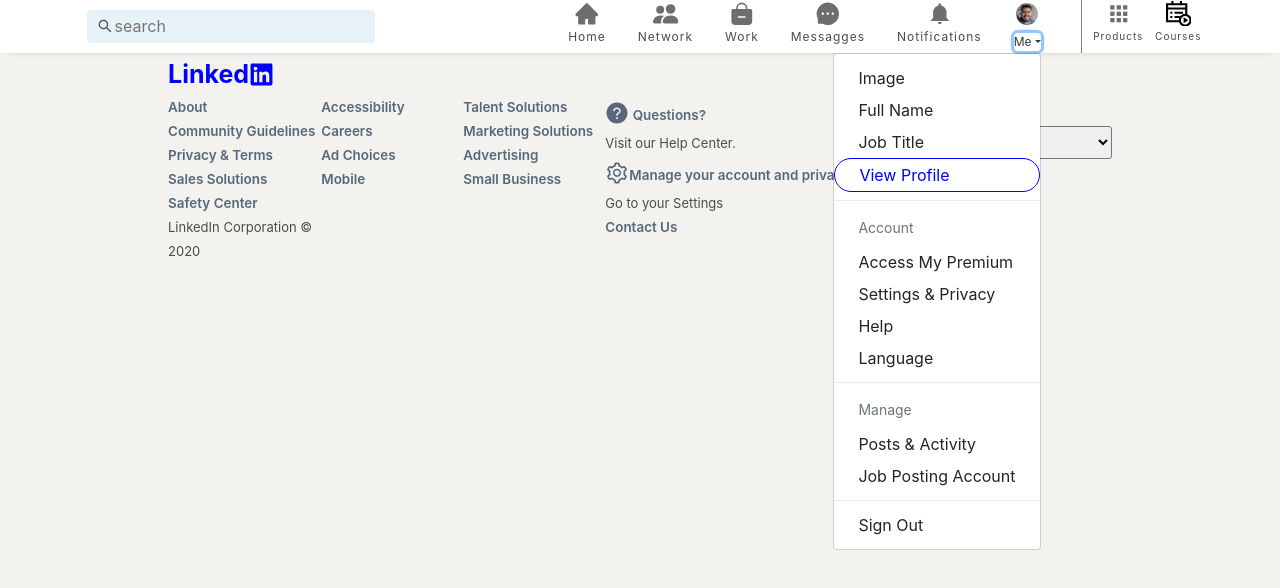
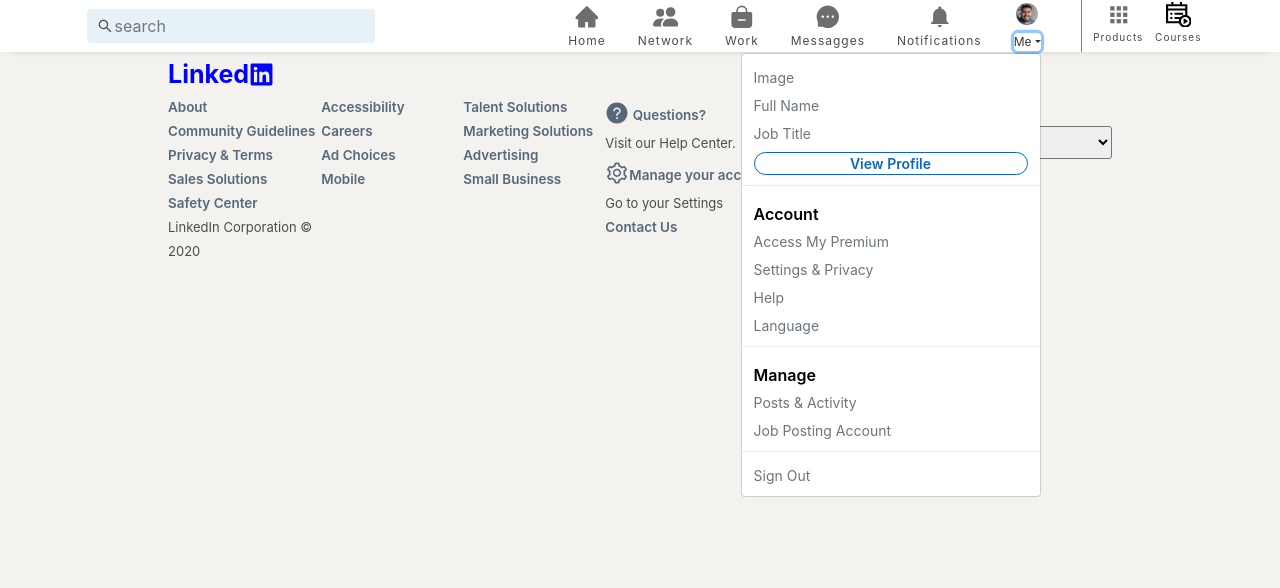
Before and after one commit to abdul-abdu/linkedin-ui-team-project, a React (Create React App) app: page /experience in a window 1280 px wide. Both pictures are taken after a click on the button "Me". Shown: the top 588 px of the page. Built offline with nearby package versions, Linux system fonts and the light colour scheme; no server answers.

Commit message:
fixed css for me dropdown
-aligned the navbar items vertically because they were ever so slightly off and it was killing me

```diff
--- a/src/components/Navbar.jsx
+++ b/src/components/Navbar.jsx
@@ -11,7 +11,15 @@
 import abdul from "../components/abdul.jpeg";
 import "./styles/Navbar.css";
 import "bootstrap/dist/css/bootstrap.min.css";
-import { Container, DropdownButton, Dropdown, Image } from "react-bootstrap";
+import {
+  Container,
+  DropdownButton,
+  Col,
+  Dropdown,
+  Button,
+  Image,
+  Row,
+} from "react-bootstrap";
 
 // fetch("https://striveschool-api.herokuapp.com/api/product/", {
 //   headers: {
@@ -128,20 +136,34 @@
             <div className="navbar-profile-menu mx-3 text-center">
               {/* <CgProfile className="icon" /> */}
               <img src={abdul} alt="" />
-              <DropdownButton
-                menuAlign="right"
-                title="Me"
-                id="dropdown-menu-align-right"
-              >
+              <Dropdown alignRight>
+                <Dropdown.Toggle id="dropdown-menu-align-right" title="Me">
+                  Me
+                </Dropdown.Toggle>
+                <Dropdown.Menu id="meMenu" style={{ minWidth: "300px" }}>
                   {this.state.user ? (
                     <>
-                    <Dropdown.Item eventKey="1">
-                      Access My Premium
+                      <Dropdown.Item
+                        eventKey="1"
+                        style={{ padding: "4px 12px" }}
+                      >
+                        <div className="d-flex">
+                          <img
+                            src={this.state.user.image}
+                            alt=""
+                            width="56px"
+                          />
+
+                          <div className="pl-1 d-flex flex-column justify-content-center">
+                            <h6>
+                              {this.state.user.name +
+                                " " +
+                                this.state.user.surname}
+                            </h6>
+                            <h6>{this.state.user.title}</h6>
+                          </div>
+                        </div>
                       </Dropdown.Item>
-                    <Dropdown.Item eventKey="2">
-                      Settings & Privacy
-                    </Dropdown.Item>
-                    <Dropdown.Item eventKey="3">Help</Dropdown.Item>
                     </>
                   ) : (
                     <>
@@ -151,15 +173,8 @@
                     </>
                   )}
 
-                <Dropdown.Item
-                  eventKey="4"
-                  style={{
-                    borderRadius: "20px",
-                    color: "blue",
-                    border: "1px solid blue",
-                  }}
-                >
-                  View Profile
+                  <Dropdown.Item eventKey="4">
+                    <Button id="profileButton">View Profile</Button>
                   </Dropdown.Item>
                   <Dropdown.Divider />
                   <Dropdown.Header>Account</Dropdown.Header>
@@ -170,10 +185,13 @@
                   <Dropdown.Divider />
                   <Dropdown.Header>Manage</Dropdown.Header>
                   <Dropdown.Item eventKey="9">Posts & Activity</Dropdown.Item>
-                <Dropdown.Item eventKey="10">Job Posting Account</Dropdown.Item>
+                  <Dropdown.Item eventKey="10">
+                    Job Posting Account
+                  </Dropdown.Item>
                   <Dropdown.Divider />
                   <Dropdown.Item eventKey="11">Sign Out</Dropdown.Item>
-              </DropdownButton>
+                </Dropdown.Menu>
+              </Dropdown>
             </div>
             <div className="side-menu mx-4">
               <div className="products-menu text-center">
--- a/src/components/styles/Navbar.css
+++ b/src/components/styles/Navbar.css
@@ -26,6 +26,22 @@
   position: relative;
   left: 16%;
   flex: 0.4;
+}
+
+.navbar-right > div {
+  display: flex;
+  flex-direction: column;
+  justify-content: center;
+  align-items: center;
+}
+
+.navbar-right > div:last-of-type {
+  flex-direction: initial;
+  justify-content: center;
+}
+
+.navbar-right > div > h5 {
+  margin-bottom: 0px;
 }
 
 .navbar-left {
@@ -96,6 +112,47 @@
   font-weight: 400;
 }
 
-.dropdown-item h6 {
-  font-weight: 700;
+#meMenu img {
+  border-radius: 100%;
 }
+
+#meMenu h6 {
+  margin-bottom: 0;
+  color: black;
+}
+#meMenu h6:hover {
+  text-decoration: none;
+}
+
+#meMenu #profileButton {
+  background-color: white;
+  border: 1px solid #0a66c2;
+  border-radius: 500px;
+  width: 100%;
+  padding: 0;
+  color: #0a66c2;
+  font-size: 14px;
+  font-weight: 600;
+  text-align: center;
+}
+#meMenu #profileButton:hover {
+  background-color: #0983fd38;
+}
+#meMenu .dropdown-item {
+  font-size: 14px;
+  color: #6c757d;
+  padding: 5px 12px 2px;
+}
+#meMenu .dropdown-item:hover {
+  background-color: white;
+  text-decoration: underline;
+}
+#meMenu .dropdown-item:first-of-type:hover {
+  text-decoration: none;
+}
+#meMenu .dropdown-header {
+  font-size: 16px;
+  font-weight: 600;
+  padding: 8px 12px 0px;
+  color: black;
+}
```
Lines whose indentation alone changed are shown as unchanged.
